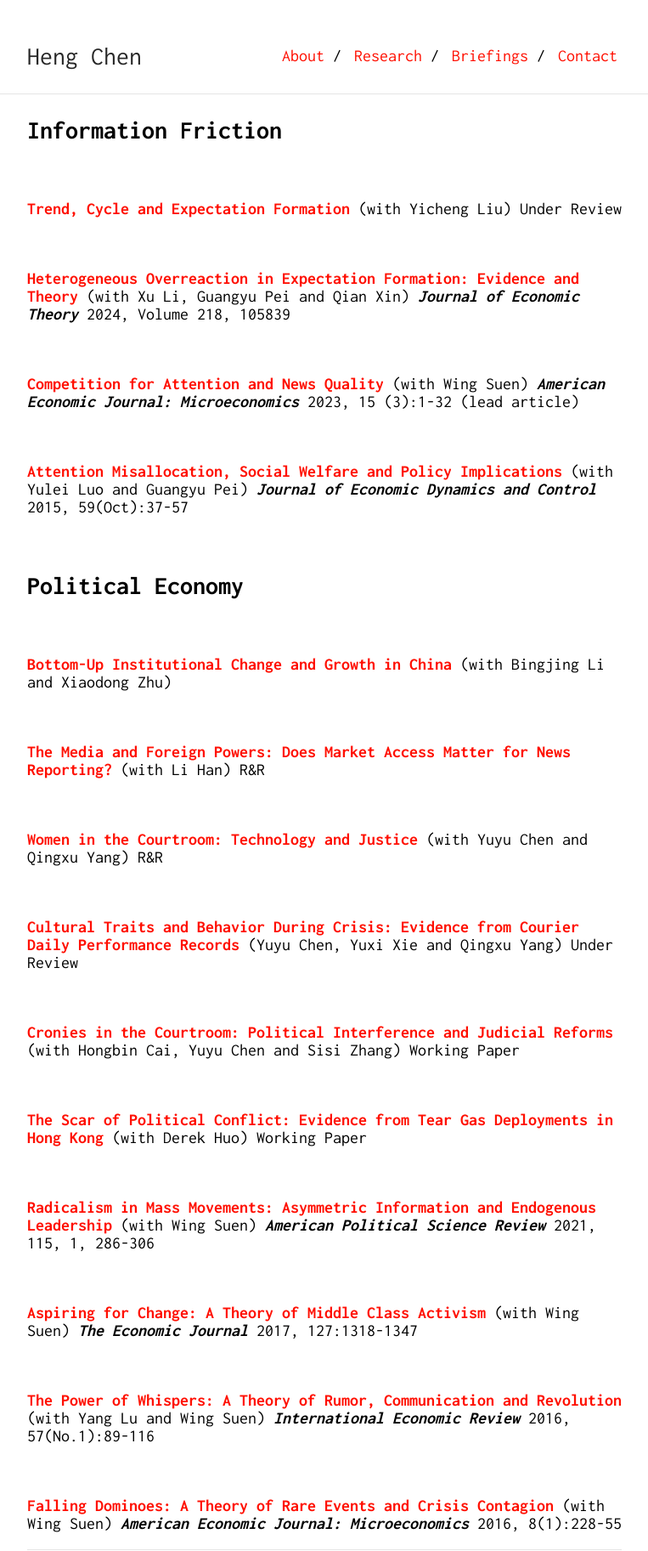
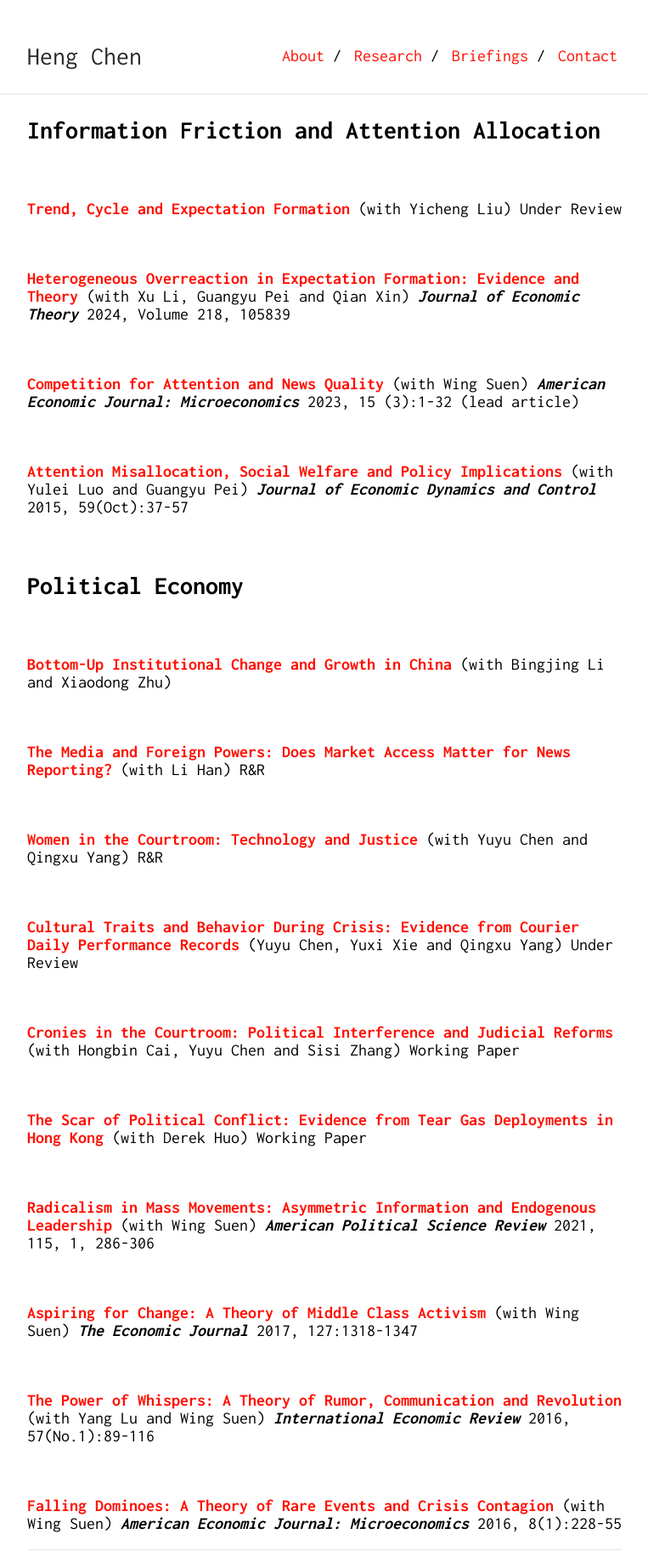
Before and after one commit to Shuyan0210611X/henrychen.github.io, a Jekyll site: the page built from research.md, in a window 1280 px wide. Shown: the whole page at 85% size, without its empty margins (258-1021 px from the left). Built offline with Jekyll 4.4.1, drawn with Linux system fonts in a browser that asks for light colours; our own code applies the rules of GitHub Pages for plain Markdown files.

Commit message:
Update research.md

```diff
--- a/research.md
+++ b/research.md
@@ -4,7 +4,7 @@ permalink: /research/
 ---
 
 
-## Information Friction
+## Information Friction and Attention Allocation
 <br>
 
 [**Trend, Cycle and Expectation Formation**](/files/Trend.pdf) (with Yicheng Liu) Under Review
```
